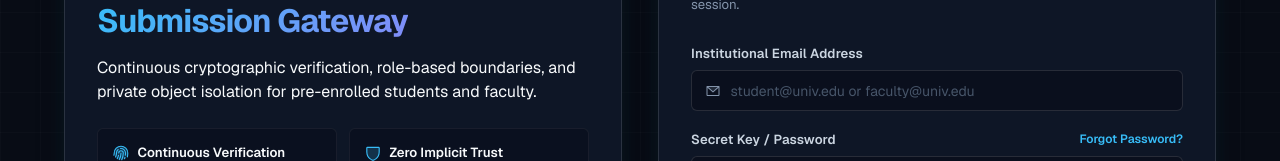
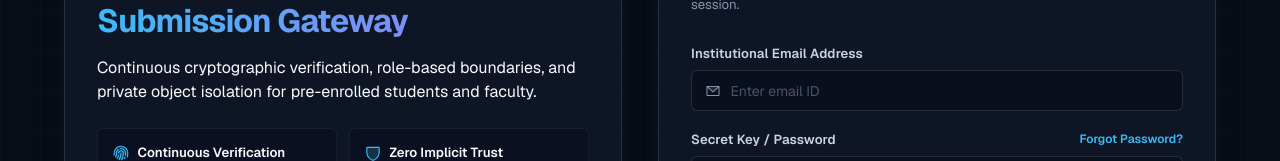
Before and after one commit to VIJAYAPANDIANT/zerotrust-assignment-gateway, a React (Vite) app in the folder frontend/: page / in a window 1280 px wide. Shown: the part 308-469 px from the top of the page. Built offline with nearby package versions, Linux system fonts and the light colour scheme; no server answers.

Commit message:
ui: update login email placeholder to 'Enter email ID'

```diff
--- a/frontend/src/pages/AuthPage.jsx
+++ b/frontend/src/pages/AuthPage.jsx
@@ -212,7 +212,7 @@ export default function AuthPage() {
                   className="form-input input-has-icon"
                   required
                   autoComplete="email"
-                  placeholder="student@univ.edu or faculty@univ.edu"
+                  placeholder="Enter email ID"
                   value={loginEmail}
                   onChange={(e) => setLoginEmail(e.target.value)}
                   disabled={submitting}
```
